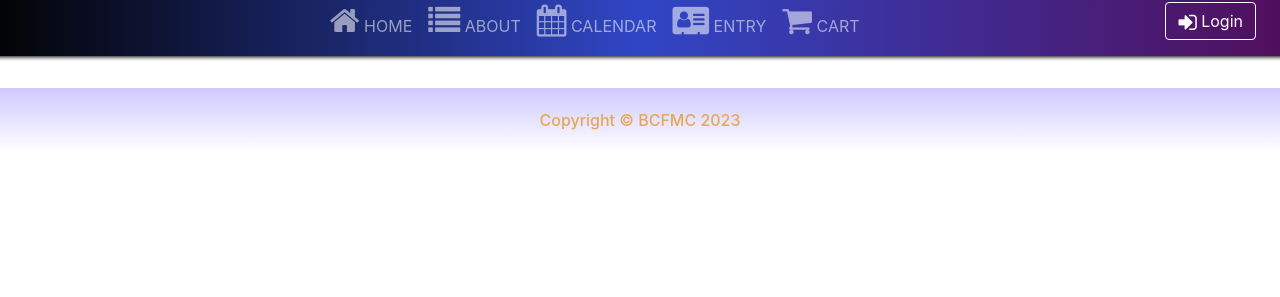
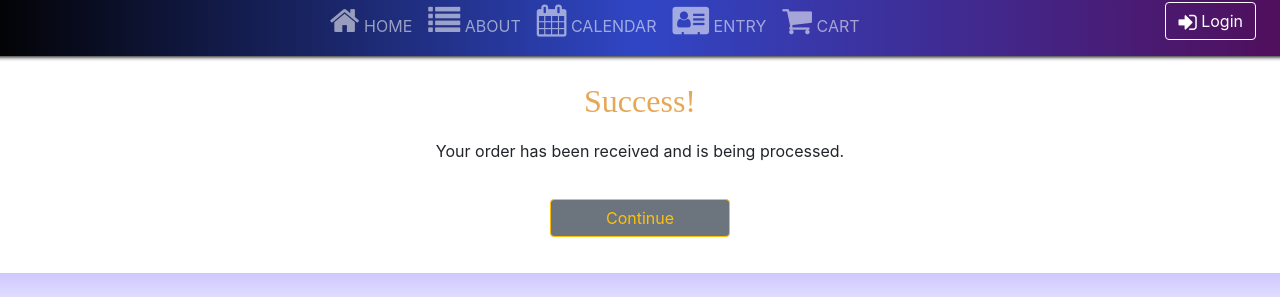
Before and after one commit to wcatbb/reactBCFMC, a React (Create React App) app: page /confirm in a window 1280 px wide. Shown: the part 254-551 px from the top of the page. Built offline with nearby package versions, Linux system fonts and the light colour scheme.

Commit message:
add checkout confirmation, update home photo

```diff
--- a/src/App.css
+++ b/src/App.css
@@ -221,6 +221,8 @@ h2 {
   object-fit: contain;
   width: 180px;
   height: 180px;
+  filter: drop-shadow(1px 1px 2px black);
+
 }
 
 .cartItem-title{
@@ -262,6 +264,7 @@ h2 {
 
 .cartItem-removeButton{
   color: rgb(241, 131, 131);
+  float: left;
 }
 
 .cartItem-removeButton:hover{
--- a/src/App.js
+++ b/src/App.js
@@ -8,6 +8,7 @@ import Entry from './pages/Entry';
 import Officer from './pages/Officer';
 import Item from './pages/Item';
 import Cart from './pages/Cart'
+import Confirmation from './features/shop/Confirmation';
 import './App.css';
 
 function App() {
@@ -20,6 +21,7 @@ function App() {
         <Route path='calendar' element={<Calendar />} />
         <Route path='entry' element={<Entry />} />
         <Route path='cart' element={<Cart />} />
+        <Route path='confirm' element={<Confirmation />} />
         <Route
           path='about/:officerId'
           element={<Officer />}
--- a/src/features/shop/CartItem.js
+++ b/src/features/shop/CartItem.js
@@ -2,12 +2,12 @@ import { Container } from 'reactstrap';
 import { increaseQuantity, decreaseQuantity, removeItem } from '../shop/cartSlice';
 import { useDispatch } from 'react-redux';
 
-function CartItem({id, image, name, price, quantity=0}) {
+function CartItem({ id, image, name, price, quantity = 0 }) {
   const dispatch = useDispatch()
 
   return (
     <Container className='cartItem'>
-      <img className='cartItem-image' src={image} alt='item'/>
+      <img className='cartItem-image' src={image} alt='item' />
       <div className='cartItem-info'>
         <p className='cartItem-title'>{name}</p>
         <p className='cartItem-price'>
@@ -20,9 +20,8 @@ function CartItem({id, image, name, price, quantity=0}) {
           <button onClick={() => dispatch(increaseQuantity(id))}>+</button>
         </div>
         <button
-          className='cartItem-removeButton'
-          onClick={() => dispatch(removeItem(id))}>
-            Remove
+          className='fa fa-lg fa-trash cartItem-removeButton'
+          onClick={() => dispatch(removeItem(id))}> Remove
         </button>
       </div>
     </Container>
--- /dev/null
+++ b/src/features/shop/Confirmation.js
@@ -0,0 +1,28 @@
+import { Container, Row, Button } from "reactstrap";
+import { useNavigate } from "react-router-dom";
+
+const Confirmation = () => {
+    const navigate = useNavigate();
+
+    return (
+        <Container>
+            <Row style={{ margin: 10 }}>
+                <h2>Success!</h2>
+            </Row>
+            <Row style={{ textAlign: 'center' }}>
+                <p>Your order has been received and is being processed.</p>
+            </Row>
+            <Row style={{ display: 'flex', justifyContent: 'center' }}>
+                <Button
+                    onClick={() => navigate('/')}
+                    className='btn btn-outline-warning'
+                    style={{ width: 180, height: 'auto', margin: 20 }}
+                >
+                    Continue
+                </Button>
+            </Row>
+        </Container>
+    )
+}
+
+export default Confirmation
--- a/src/features/shop/GooglePay.js
+++ b/src/features/shop/GooglePay.js
@@ -1,9 +1,17 @@
 import GooglePayButton from '@google-pay/button-react';
-import { cartTotalSelector } from './cartSlice';
-import { useSelector } from 'react-redux';
+import { cartTotalSelector, emptyCart } from './cartSlice';
+import { useSelector, useDispatch } from 'react-redux';
+import { useNavigate } from 'react-router-dom';
 
 const GooglePay = () => {
     const cartTotal = useSelector(cartTotalSelector).toString();
+    const dispatch = useDispatch();
+    const navigate = useNavigate();
+
+    const handleCheckout = () => {
+        dispatch(emptyCart());
+        navigate('/confirm');
+    };
 
     const paymentRequest = {
         apiVersion: 2,
@@ -45,10 +53,10 @@ const GooglePay = () => {
             paymentRequest={paymentRequest}
             onLoadPaymentData={paymentRequest => {
                 console.log('load payment data', paymentRequest);
+                handleCheckout();
             }}
-            onPaymentAuthorized={() => ({
-                transactionState: 'SUCCESS'
-            })}
+            onPaymentAuthorized={() => ({ transactionState: 'SUCCESS' })}
+            onError={error => console.error(error)}
             style={{ position: 'absolute', bottom: -25, right: 25 }}
         />
     );
--- a/src/features/shop/ItemDetail.js
+++ b/src/features/shop/ItemDetail.js
@@ -1,7 +1,7 @@
 import { Container, Row, Col } from 'reactstrap';
 
 const ItemDetail = ({ item }) => {
-    const { image, name, price, description } = item;
+    const { image, name, description } = item;
 
     return (
         <Container>
@@ -11,7 +11,7 @@ const ItemDetail = ({ item }) => {
                 </Col>
                 <Col md='6' className='m-1 bg-faded p-4 rounded'>
                 <h5 className='section-heading mb-2'>Description</h5>
-                    {description} ${price}
+                    {description}
                 </Col>
             </Row>
         </Container>
--- a/src/features/shop/Total.js
+++ b/src/features/shop/Total.js
@@ -19,7 +19,7 @@ const Total = () => {
       <h5>ORDER SUMMARY</h5>
       <Row>
         <p className="total-p">
-          Total ({cartQuantity} items)
+          Total ({cartQuantity} {cartQuantity === 1 ? 'item' : 'items'})
           : <strong>${cartTotal}</strong>
         </p>
       </Row>
--- a/src/pages/Home.js
+++ b/src/pages/Home.js
@@ -1,7 +1,7 @@
 import { Container, Row, Col } from 'reactstrap';
 import { SubHeader } from '../components/SubHeader';
 import UserRegisterForm from '../features/user/UserRegisterForm';
-import introPhoto from '../app/assets/img/intro.png'
+import introPhoto from '../app/assets/img/intro.jpg'
 
 
 const Home = () => {
```
Also changed, not shown: src/app/assets/img/intro.jpg (added).
